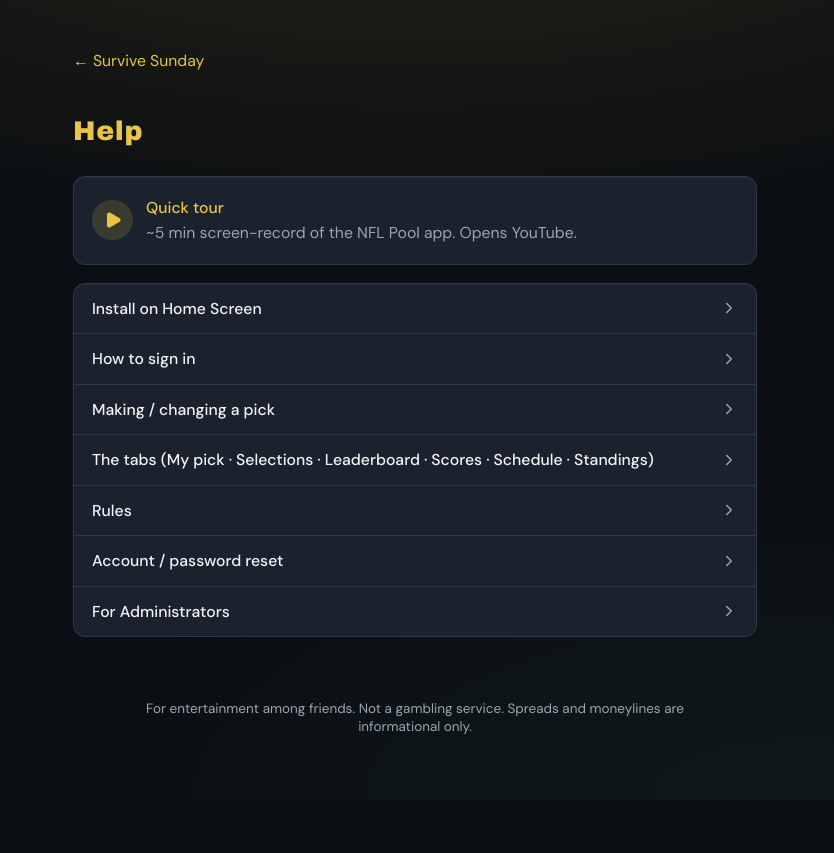
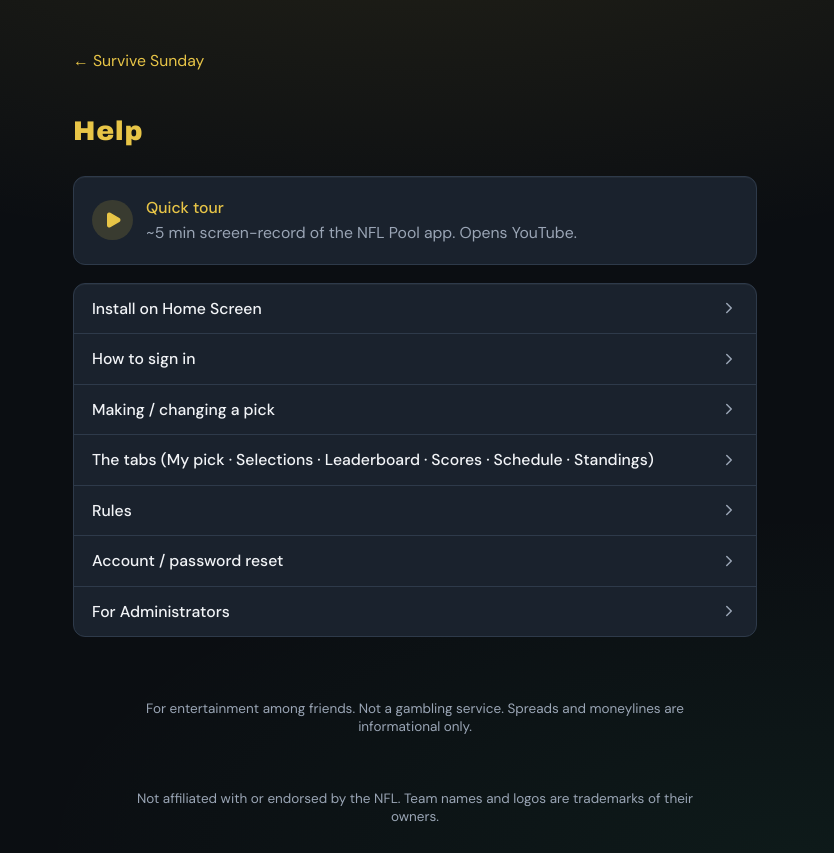
Before and after one commit to triwithms/survive-sunday, a Next.js app: page /help in a window 1280 px wide. Shown: the whole page, without its empty margins (225-1059 px from the left). Before the commit the page ends 800 px from the top, so only its background shows below. Built offline with nearby package versions, Linux system fonts and the light colour scheme; no server answers.

Commit message:
Add NFL non-affiliation disclaimer below the entertainment line
Co-authored-by: Robert Gama <triwithms@users.noreply.github.com>

```diff
--- a/src/components/FooterDisclaimer.tsx
+++ b/src/components/FooterDisclaimer.tsx
@@ -1,12 +1,20 @@
-import { DISCLAIMER } from "@/lib/constants";
+import { DISCLAIMER, NFL_DISCLAIMER } from "@/lib/constants";
 
 export function FooterDisclaimer() {
   return (
+    <>
       <p
         data-share-chrome=""
         className="text-center text-xs text-[var(--text-muted)] px-4 py-6 max-w-prose mx-auto"
       >
         {DISCLAIMER}
       </p>
+      <p
+        data-share-chrome=""
+        className="text-center text-xs text-[var(--text-muted)] px-4 py-6 max-w-prose mx-auto"
+      >
+        {NFL_DISCLAIMER}
+      </p>
+    </>
   );
 }
--- a/src/lib/constants.ts
+++ b/src/lib/constants.ts
@@ -15,3 +15,6 @@ export const STATUS_LABELS: Record<string, string> = {
 
 export const DISCLAIMER =
   "For entertainment among friends. Not a gambling service. Spreads and moneylines are informational only.";
+
+export const NFL_DISCLAIMER =
+  "Not affiliated with or endorsed by the NFL. Team names and logos are trademarks of their owners.";
```
Also changed, not shown: 2 other files (tests, documents, lock files or other folders). Lines whose indentation alone changed are shown as unchanged.
